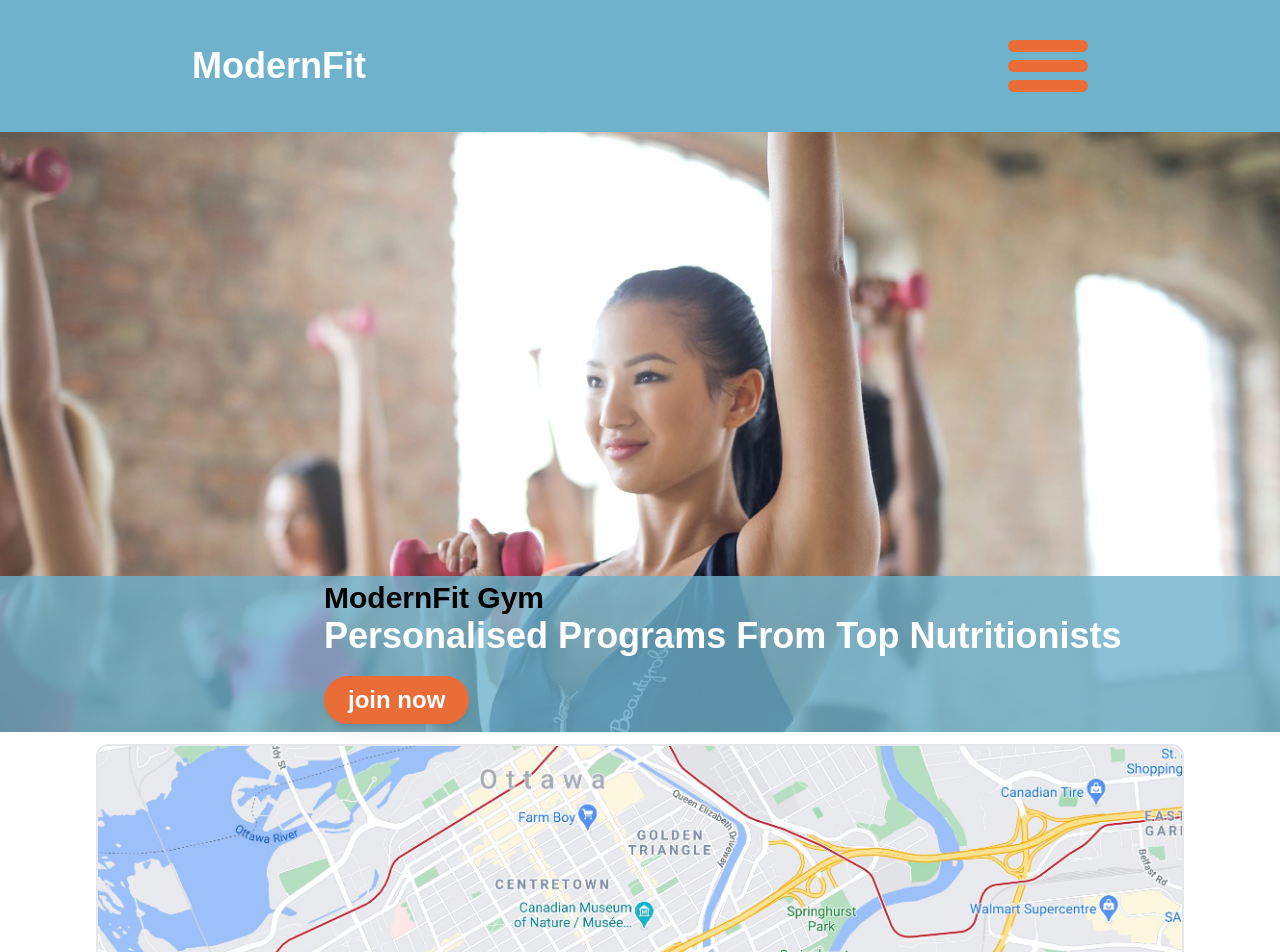
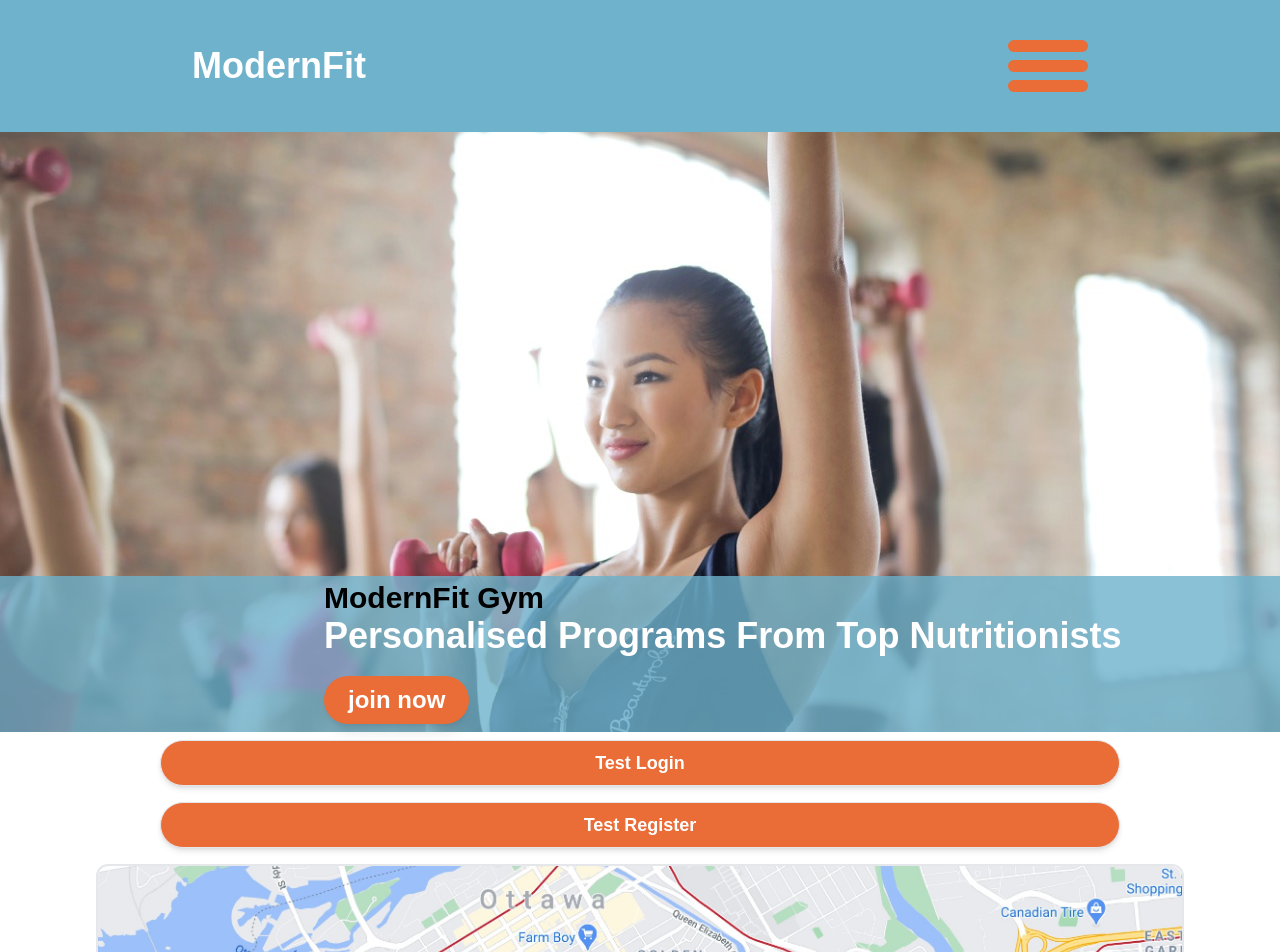
Before and after one commit to JokerZ75/ModernFit-Gym-Group11, a Next.js app in the folder frontend/: page / in a window 1280 px wide. Shown: the top 952 px of the page. Built offline with nearby package versions, Linux system fonts and the light colour scheme.

Commit message:
experimented with modals and got them working Ready for other devs to add login and register

```diff
--- /dev/null
+++ b/frontend/src/app/(Pages)/(Landing_Page)/@auth/(.)login/page.tsx
@@ -0,0 +1,12 @@
+import Modal from "@/app/components/Modal";
+import Login from "../../login/page";
+
+const login = () => {
+  return (
+    <Modal>
+      <Login />
+    </Modal>
+  );
+};
+
+export default login;
--- /dev/null
+++ b/frontend/src/app/(Pages)/(Landing_Page)/@auth/(.)register/page.tsx
@@ -0,0 +1,13 @@
+import React from "react";
+import Modal from "@/app/components/Modal";
+import Register from "../../register/page";
+
+const register: React.FC = () => {
+    return (
+        <Modal>
+            <Register />
+        </Modal>
+    );
+};
+
+export default register;
--- /dev/null
+++ b/frontend/src/app/(Pages)/(Landing_Page)/@auth/default.ts
@@ -0,0 +1,3 @@
+export default function Default(){
+    return null;
+}
--- /dev/null
+++ b/frontend/src/app/(Pages)/(Landing_Page)/layout.tsx
@@ -0,0 +1,14 @@
+import "@/app/globals.css";
+import React from "react";
+
+export default function layout(props: {
+  children: React.ReactNode;
+  auth: React.ReactNode;
+}) {
+  return (
+    <>
+      {props.auth}
+      {props.children}
+    </>
+  );
+}
--- /dev/null
+++ b/frontend/src/app/(Pages)/(Landing_Page)/login/page.tsx
@@ -0,0 +1,12 @@
+import React from "react";
+
+const Login: React.FC = () => {
+  return (
+    <>
+      <h1>Login</h1>
+    </>
+  );
+};
+
+
+export default Login;
--- a/frontend/src/app/(Pages)/(Landing_Page)/page.tsx
+++ b/frontend/src/app/(Pages)/(Landing_Page)/page.tsx
@@ -18,6 +18,30 @@ export default function Home() {
     // Classnames hacky way to fix scroller issue appearing over the nav
     <main className="">
       <HeroBanner />
+      <Link href="/login" className="flex mt-2 mb-4">
+        <Button
+          shadow="default"
+          size="default"
+          variant="default"
+          hover="default"
+          rounded="circle"
+          className="w-3/4 border mx-auto"
+        >
+          Test Login
+        </Button>
+      </Link>
+      <Link href="/register" className="flex mt-2 mb-4">
+        <Button
+          shadow="default"
+          size="default"
+          variant="default"
+          hover="default"
+          rounded="circle"
+          className="w-3/4 border mx-auto"
+        >
+          Test Register
+        </Button>
+      </Link>
       <div
         id="map-card"
         className="mx-8 md:mx-24 mt-3 border-2 border-gray-200 rounded-xl"
@@ -49,7 +73,9 @@ export default function Home() {
       </div>
       <div id="about-us" className="mx-8 md:mx-24 mt-5">
         <div id="abous-us-heading">
-          <h2 className="text-blue-200 text-2xl md:text-4xl font-bold">about us</h2>
+          <h2 className="text-blue-200 text-2xl md:text-4xl font-bold">
+            about us
+          </h2>
         </div>
         <div id="about-us-content" className="mt-2">
           <div className="">
--- /dev/null
+++ b/frontend/src/app/(Pages)/(Landing_Page)/register/page.tsx
@@ -0,0 +1,11 @@
+import React from "react";
+
+const Register: React.FC = () => {
+    return (
+        <>
+        <h1>Register</h1>
+        </>
+    );
+};
+
+export default Register;
--- /dev/null
+++ b/frontend/src/app/(Pages)/Dashboard/page.tsx
@@ -0,0 +1,7 @@
+import React from "react";
+
+const Dashboard:React.FC = () => {
+  return <div></div>;
+};
+
+export default Dashboard;
--- /dev/null
+++ b/frontend/src/app/components/Modal.tsx
@@ -0,0 +1,37 @@
+"use client";
+import React from "react";
+import { useRouter } from "next/navigation";
+import { Button } from "./UI/Button";
+
+const Modal: React.FC<{ children: React.ReactNode }> = ({ children }) => {
+  const Router = useRouter();
+
+  React.useEffect(() => {
+    document.body.style.overflow = "hidden";
+    return () => {
+      document.body.style.overflow = "unset";
+    };
+  }, []);
+  return (
+    <div className="fixed inset-0 bg-black bg-opacity-25 backdrop-blur-sm flex justify-center items-center z-50">
+      <div className="w-[600px]">
+        <Button
+          variant="default"
+          size="default"
+          rounded="default"
+          shadow="shadowLg"
+          hover="default"
+          className=" text-black"
+          onClick={() => {
+            Router.back();
+          }}
+        >
+          X
+        </Button>
+        <div className="bg-white p-5 rounded-lg"> {children}</div>
+      </div>
+    </div>
+  );
+};
+
+export default Modal;
```
Also changed, not shown: frontend/src/app/(Pages)/layout.tsx (renamed from frontend/src/app/layout.tsx, +6 -6 lines), frontend/src/app/(Pages)/Login/page.tsx (deleted), frontend/src/app/(Pages)/Register/page.tsx (deleted).
